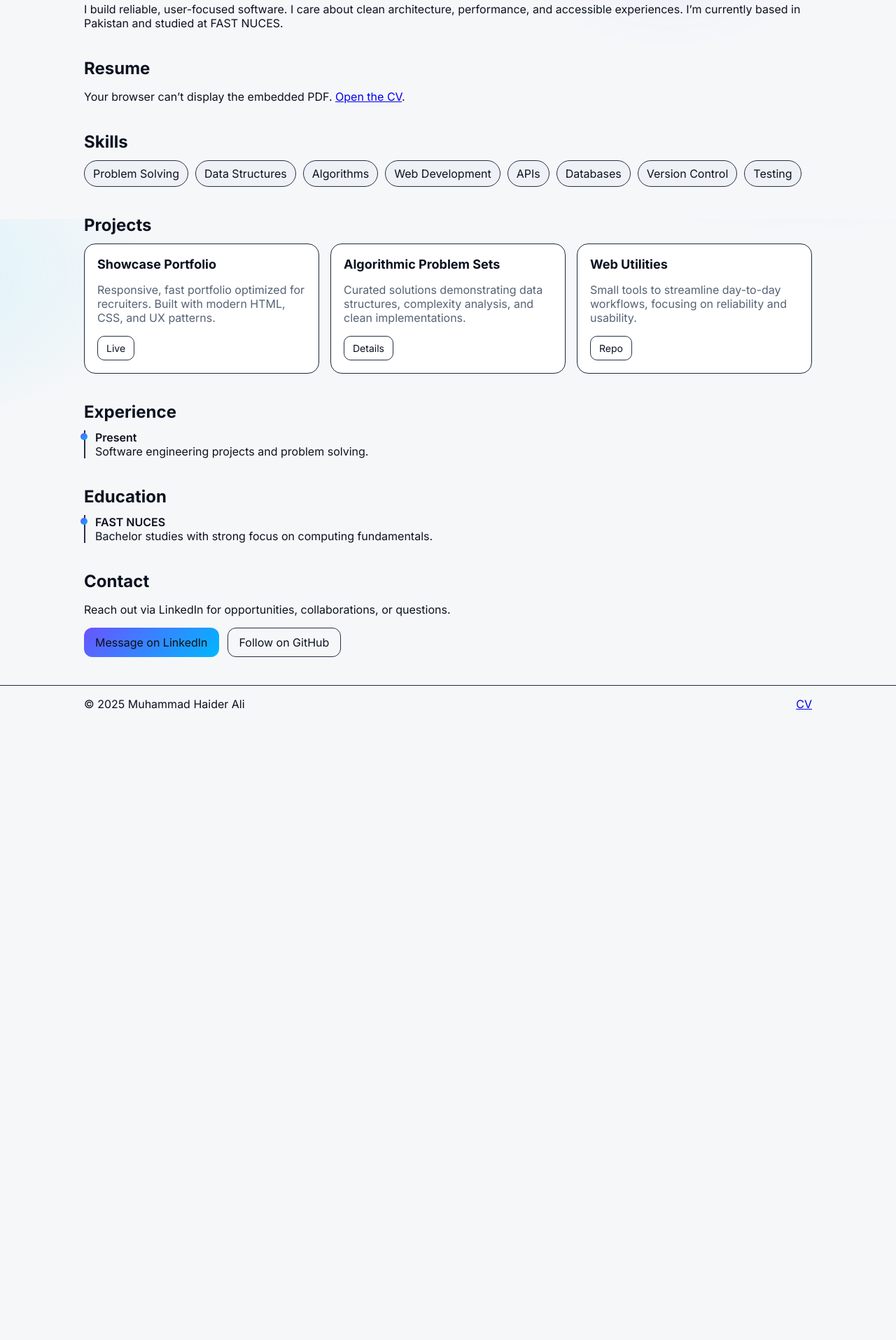
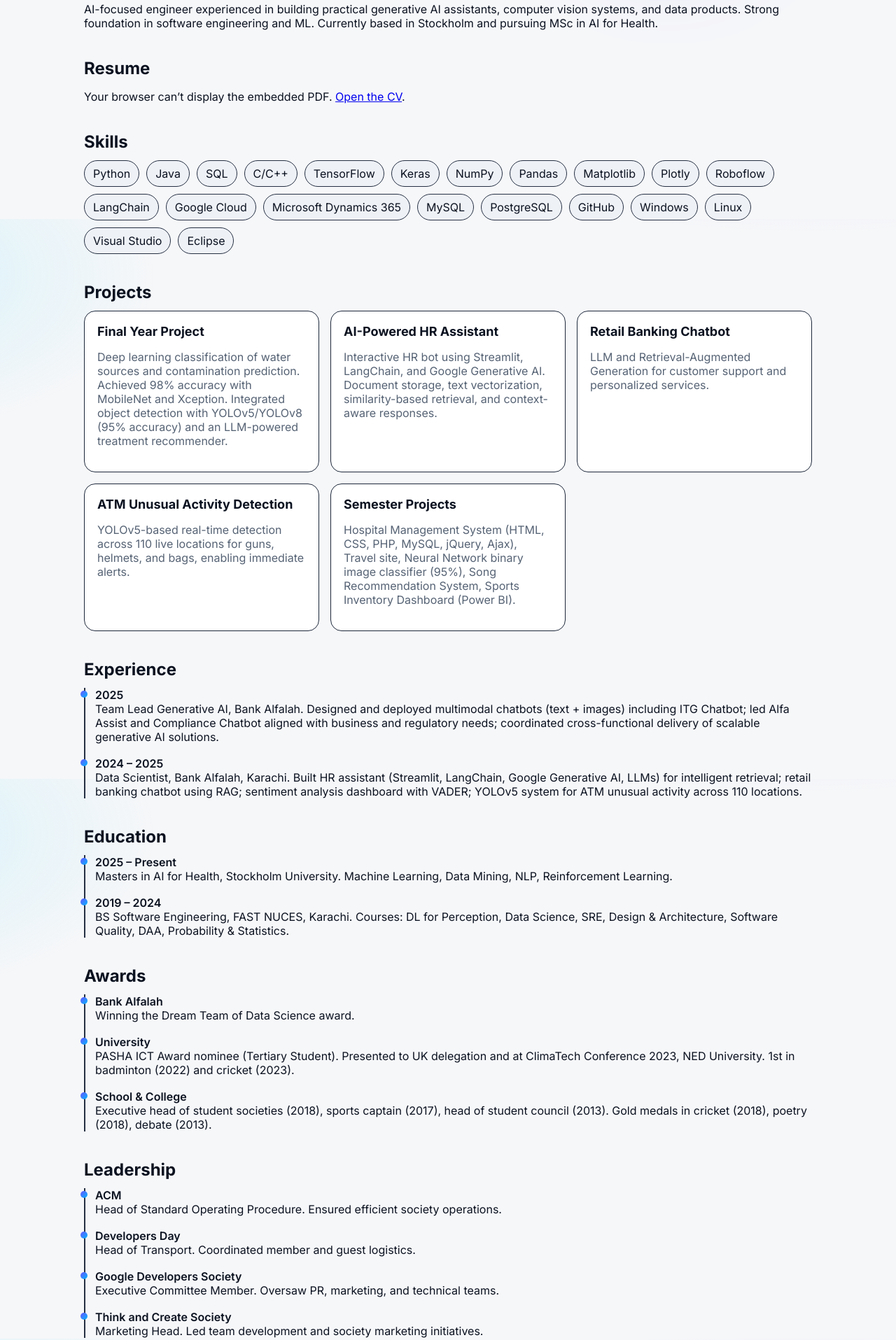
Before and after one commit to HaiderAli52891/haiderali52891.github.io, a plain HTML site: page index.html in a window 1280 px wide. Shown: the part 487-2402 px from the top of the page at 70% size. Before the commit the page ends 1519 px from the top, so only its background shows below. Drawn offline with Linux system fonts and the light colour scheme; a script that the page names is missing.

Commit message:
Update index.html

```diff
--- a/index.html
+++ b/index.html
@@ -34,7 +34,7 @@
   <section id="home" class="hero">
     <div class="hero-content">
       <h1 id="name" class="headline">Muhammad Haider Ali Khadim</h1>
-      <p id="titleLine" class="subhead">Software Engineer • FAST NUCES</p>
+      <p id="titleLine" class="subhead">AI Team Lead & Data Scientist • Stockholm, Sweden</p>
       <div class="cta">
         <a class="btn primary" href="assets/Haider_Ali_CV.pdf" download>Download CV</a>
         <a class="btn" href="https://www.linkedin.com/in/haider-ali-40a999298" target="_blank" rel="noopener">LinkedIn</a>
@@ -48,7 +48,7 @@
 
   <section id="about" class="section">
     <h2>About</h2>
-    <p id="aboutText">I build reliable, user-focused software. I care about clean architecture, performance, and accessible experiences. I’m currently based in Pakistan and studied at FAST NUCES.</p>
+    <p id="aboutText">AI-focused engineer experienced in building practical generative AI assistants, computer vision systems, and data products. Strong foundation in software engineering and ML. Currently based in Stockholm and pursuing MSc in AI for Health.</p>
   </section>
 
   <section id="resume" class="section">
@@ -61,14 +61,27 @@
   <section id="skills" class="section">
     <h2>Skills</h2>
     <div id="skillsGrid" class="chip-grid">
-      <span class="chip">Problem Solving</span>
-      <span class="chip">Data Structures</span>
-      <span class="chip">Algorithms</span>
-      <span class="chip">Web Development</span>
-      <span class="chip">APIs</span>
-      <span class="chip">Databases</span>
-      <span class="chip">Version Control</span>
-      <span class="chip">Testing</span>
+      <span class="chip">Python</span>
+      <span class="chip">Java</span>
+      <span class="chip">SQL</span>
+      <span class="chip">C/C++</span>
+      <span class="chip">TensorFlow</span>
+      <span class="chip">Keras</span>
+      <span class="chip">NumPy</span>
+      <span class="chip">Pandas</span>
+      <span class="chip">Matplotlib</span>
+      <span class="chip">Plotly</span>
+      <span class="chip">Roboflow</span>
+      <span class="chip">LangChain</span>
+      <span class="chip">Google Cloud</span>
+      <span class="chip">Microsoft Dynamics 365</span>
+      <span class="chip">MySQL</span>
+      <span class="chip">PostgreSQL</span>
+      <span class="chip">GitHub</span>
+      <span class="chip">Windows</span>
+      <span class="chip">Linux</span>
+      <span class="chip">Visual Studio</span>
+      <span class="chip">Eclipse</span>
     </div>
   </section>
 
@@ -76,25 +89,24 @@
     <h2>Projects</h2>
     <div class="cards">
       <article class="card">
-        <h3>Showcase Portfolio</h3>
-        <p>Responsive, fast portfolio optimized for recruiters. Built with modern HTML, CSS, and UX patterns.</p>
-        <div class="card-actions">
-          <a class="btn small" href="#" aria-disabled="true">Live</a>
-        </div>
+        <h3>Final Year Project</h3>
+        <p>Deep learning classification of water sources and contamination prediction. Achieved 98% accuracy with MobileNet and Xception. Integrated object detection with YOLOv5/YOLOv8 (95% accuracy) and an LLM-powered treatment recommender.</p>
       </article>
       <article class="card">
-        <h3>Algorithmic Problem Sets</h3>
-        <p>Curated solutions demonstrating data structures, complexity analysis, and clean implementations.</p>
-        <div class="card-actions">
-          <a class="btn small" href="https://www.linkedin.com/in/haider-ali-40a999298" target="_blank" rel="noopener">Details</a>
-        </div>
+        <h3>AI-Powered HR Assistant</h3>
+        <p>Interactive HR bot using Streamlit, LangChain, and Google Generative AI. Document storage, text vectorization, similarity-based retrieval, and context-aware responses.</p>
       </article>
       <article class="card">
-        <h3>Web Utilities</h3>
-        <p>Small tools to streamline day-to-day workflows, focusing on reliability and usability.</p>
-        <div class="card-actions">
-          <a class="btn small" href="https://github.com/HaiderAli52891" target="_blank" rel="noopener">Repo</a>
-        </div>
+        <h3>Retail Banking Chatbot</h3>
+        <p>LLM and Retrieval-Augmented Generation for customer support and personalized services.</p>
+      </article>
+      <article class="card">
+        <h3>ATM Unusual Activity Detection</h3>
+        <p>YOLOv5-based real-time detection across 110 live locations for guns, helmets, and bags, enabling immediate alerts.</p>
+      </article>
+      <article class="card">
+        <h3>Semester Projects</h3>
+        <p>Hospital Management System (HTML, CSS, PHP, MySQL, jQuery, Ajax), Travel site, Neural Network binary image classifier (95%), Song Recommendation System, Sports Inventory Dashboard (Power BI).</p>
       </article>
     </div>
   </section>
@@ -103,8 +115,12 @@
     <h2>Experience</h2>
     <ul id="expTimeline" class="timeline">
       <li>
-        <div class="time">Present</div>
-        <div class="desc">Software engineering projects and problem solving.</div>
+        <div class="time">2025</div>
+        <div class="desc">Team Lead Generative AI, Bank Alfalah. Designed and deployed multimodal chatbots (text + images) including ITG Chatbot; led Alfa Assist and Compliance Chatbot aligned with business and regulatory needs; coordinated cross-functional delivery of scalable generative AI solutions.</div>
+      </li>
+      <li>
+        <div class="time">2024 – 2025</div>
+        <div class="desc">Data Scientist, Bank Alfalah, Karachi. Built HR assistant (Streamlit, LangChain, Google Generative AI, LLMs) for intelligent retrieval; retail banking chatbot using RAG; sentiment analysis dashboard with VADER; YOLOv5 system for ATM unusual activity across 110 locations.</div>
       </li>
     </ul>
   </section>
@@ -113,10 +129,59 @@
     <h2>Education</h2>
     <ul id="eduTimeline" class="timeline">
       <li>
-        <div class="time">FAST NUCES</div>
-        <div class="desc">Bachelor studies with strong focus on computing fundamentals.</div>
+        <div class="time">2025 – Present</div>
+        <div class="desc">Masters in AI for Health, Stockholm University. Machine Learning, Data Mining, NLP, Reinforcement Learning.</div>
+      </li>
+      <li>
+        <div class="time">2019 – 2024</div>
+        <div class="desc">BS Software Engineering, FAST NUCES, Karachi. Courses: DL for Perception, Data Science, SRE, Design & Architecture, Software Quality, DAA, Probability & Statistics.</div>
       </li>
     </ul>
+  </section>
+
+  <section id="awards" class="section">
+    <h2>Awards</h2>
+    <ul class="timeline">
+      <li><div class="time">Bank Alfalah</div><div class="desc">Winning the Dream Team of Data Science award.</div></li>
+      <li><div class="time">University</div><div class="desc">PASHA ICT Award nominee (Tertiary Student). Presented to UK delegation and at ClimaTech Conference 2023, NED University. 1st in badminton (2022) and cricket (2023).</div></li>
+      <li><div class="time">School & College</div><div class="desc">Executive head of student societies (2018), sports captain (2017), head of student council (2013). Gold medals in cricket (2018), poetry (2018), debate (2013).</div></li>
+    </ul>
+  </section>
+
+  <section id="leadership" class="section">
+    <h2>Leadership</h2>
+    <ul class="timeline">
+      <li><div class="time">ACM</div><div class="desc">Head of Standard Operating Procedure. Ensured efficient society operations.</div></li>
+      <li><div class="time">Developers Day</div><div class="desc">Head of Transport. Coordinated member and guest logistics.</div></li>
+      <li><div class="time">Google Developers Society</div><div class="desc">Executive Committee Member. Oversaw PR, marketing, and technical teams.</div></li>
+      <li><div class="time">Think and Create Society</div><div class="desc">Marketing Head. Led team development and society marketing initiatives.</div></li>
+    </ul>
+  </section>
+
+  <section id="research" class="section">
+    <h2>Research</h2>
+    <div class="cards">
+      <article class="card">
+        <h3>Leveraging Deep Learning to Classify Water Resources for Climate Change</h3>
+        <p>Authors: Muhammad Faizan, Muhammad Haider Ali Khadim, Ashar, Muhammad Umair Mukati, Tariq Jameel, Muhammad Farrukh Shahid. Accepted at 9th International Congress on Information and Communication Technology, London.</p>
+      </article>
+    </div>
+  </section>
+
+  <section id="interests-languages" class="section">
+    <h2>Interests & Languages</h2>
+    <div class="chip-grid">
+      <span class="chip">Cricket</span>
+      <span class="chip">Badminton</span>
+      <span class="chip">Swimming</span>
+    </div>
+    <div class="chip-grid" style="margin-top:10px">
+      <span class="chip">English — Advanced</span>
+      <span class="chip">Urdu — Advanced</span>
+      <span class="chip">Saraiki — Advanced</span>
+      <span class="chip">Punjabi — Basic</span>
+      <span class="chip">Hindi — Advanced</span>
+    </div>
   </section>
 
   <section id="contact" class="section">
@@ -126,7 +191,7 @@
       <a class="btn primary" href="https://www.linkedin.com/in/haider-ali-40a999298" target="_blank" rel="noopener">Message on LinkedIn</a>
       <a class="btn" href="https://github.com/HaiderAli52891" target="_blank" rel="noopener">Follow on GitHub</a>
     </div>
-    <p id="contactDetails"><span id="email"></span> <span id="phone"></span></p>
+    <p id="contactDetails"><span id="email">iamhaideralikhadim@gmail.com</span> <span id="phone">+46 700154271</span></p>
   </section>
 </main>
 
```
